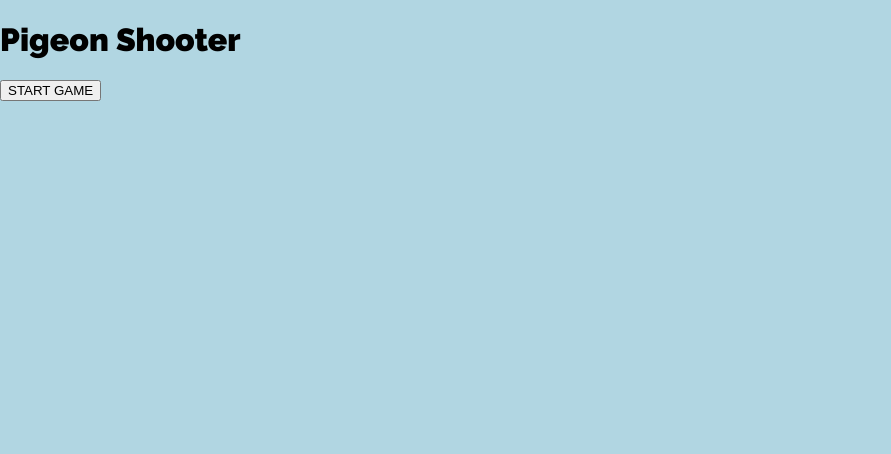
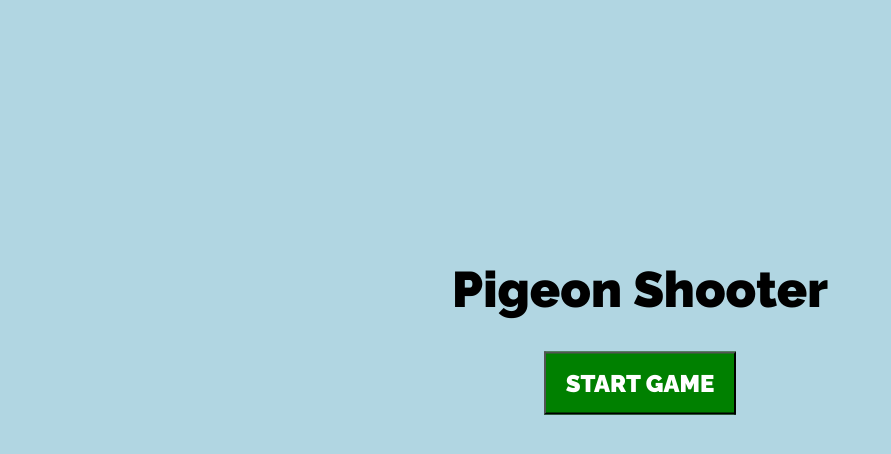
Before and after one commit to KasperOfzeau/PRG04-typescriptGame, a plain HTML site: page docs/index.html in a window 1280 px wide. Shown: the whole page, without its empty margins (0-891 px from the left). Drawn offline with Linux system fonts and the light colour scheme.

Commit message:
feat: :lipstick: Added startscreen css

```diff
--- a/docs/css/style.scss
+++ b/docs/css/style.scss
@@ -3,8 +3,46 @@
 
 body {
   overflow:hidden;
-    margin:0px; padding:0px;
+  padding: 0;
+  margin: 0;
   font-family: 'Raleway', sans-serif;
+
+  startscreen {
+    position: absolute;
+    height: 100vh;
+    width: 100vw;
+
+    div {
+      position: absolute;
+      top: 40%;
+      left: 50%;
+      -webkit-transform: translate(-50%, -50%);
+      transform: translate(-50%, -50%);
+      h1 {
+        font-size: 50px;
+        text-align: center;
+      }
+
+      button {
+        margin: auto;
+        display: block;
+        font-size: 24px;
+        font-family: 'Raleway', sans-serif;
+        margin-top: 10px;
+        background-color: green;
+        color: white;
+        padding: 15px 20px;
+        cursor: pointer;
+      }
+    }
+  }
+
+  game {
+      position: absolute;
+      height: 100vh;
+      width: 100vw;
+      margin:0px;
+      padding:0px;
 
       animation-name: backgroundColorPalette;
       animation-duration: 30s;
@@ -12,7 +50,7 @@ body {
       animation-direction: alternate;
       animation-timing-function: linear;
 
-    cloud, player, bullet, powerup, enemy {
+      cloud, bigcloud, player, bullet, powerup, enemy {
         position: absolute;
         display: block;
         box-sizing: border-box;
@@ -38,7 +76,7 @@ body {
         z-index: 999;
       }
 
-    cloud {
+      cloud, bigcloud {
           background-size: contain;
           width:130px; height: 110px;
       }
@@ -55,7 +93,7 @@ body {
         height: 50px;
         width: 100%;
         background-color: rgba(0, 0, 0, 0.384);
-      z-index: 1000;
+        z-index: 1002;
         display: grid;
         grid-template-columns: 1fr 1fr 1fr;
         grid-template-rows: 1fr;
@@ -98,7 +136,7 @@ body {
         position: absolute;
         left: 50%;
         transform: translate(-50%, -50%);
-      z-index: 1000;
+        z-index: 1002;
       }
 
       .gameover {
@@ -109,6 +147,7 @@ body {
       .yourscore {
         top: 50%;
         font-size: 50px;
+      }
   }
 }
 
```
Also changed, not shown: docs/css/style.css, 1 other file. Lines whose indentation alone changed are shown as unchanged.
